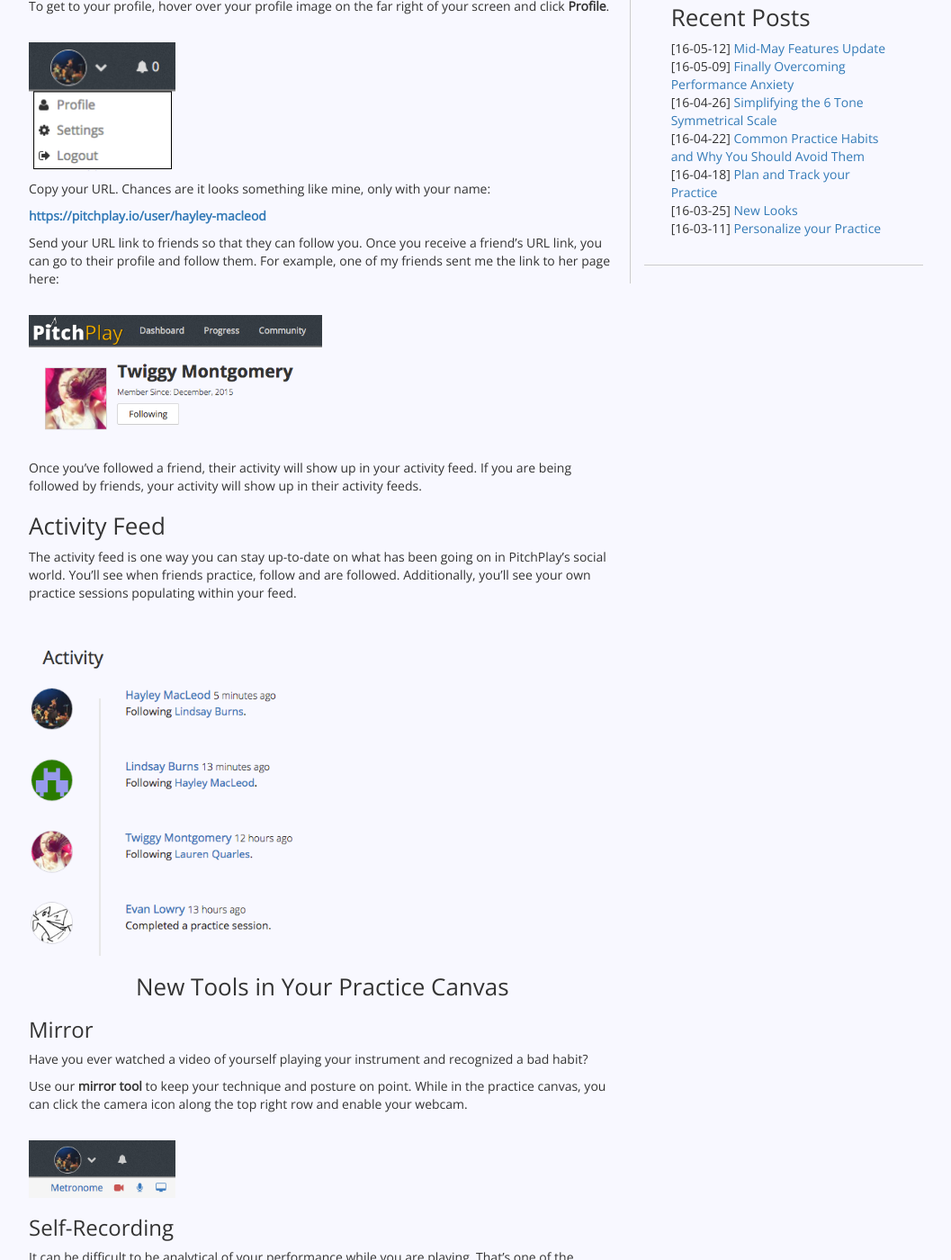
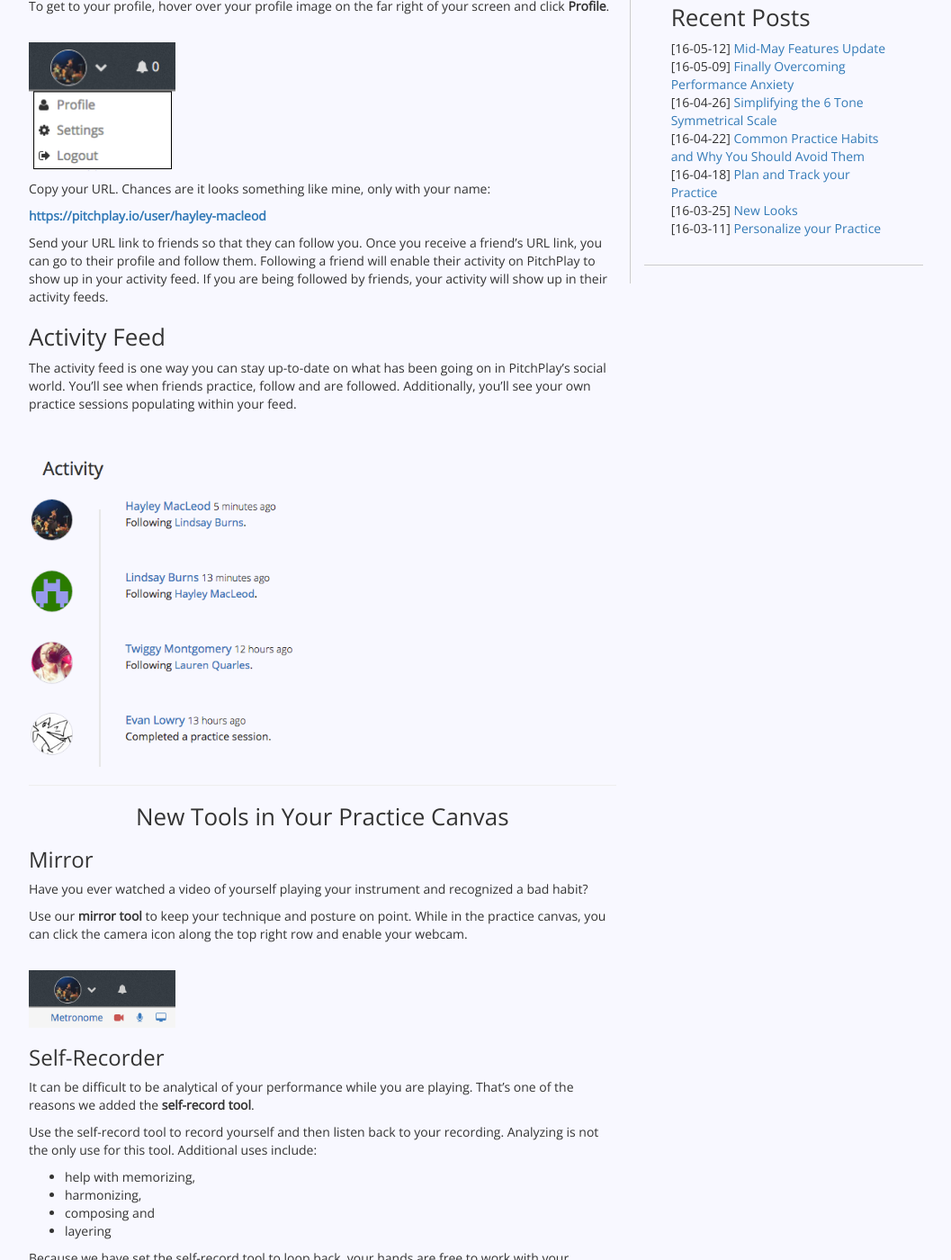
Before and after one commit to pitchplay/blog-content, a Jekyll site: the page built from _posts/2016-05-12-Look-Record-Copy.md, in a window 1280 px wide and 1400 px high, scrolled down 266 px. Shown: the whole window at 90% size, without its empty margins (111-1168 px from the left). Built offline with Jekyll 4.4.1, drawn with Linux system fonts in a browser that asks for light colours; nearby versions of some CDN libraries; a script that is not in the unit is left out; comment, search, counter and statistics services are not loaded.

Commit message:
Final edits removing clutter image & text

```diff
--- a/_posts/2016-05-12-Look-Record-Copy.md
+++ b/_posts/2016-05-12-Look-Record-Copy.md
@@ -17,17 +17,15 @@
 
 __[https://pitchplay.io/user/hayley-macleod](https://pitchplay.io/user/hayley-macleod)__
 
-Send your URL link to friends so that they can follow you. Once you receive a friend's URL link, you can go to their profile and follow them. For example, one of my friends sent me the link to her page here:
-
-![](/assets/img/2016-05-13/twiggy.png){:width="50%"}
-
-Once you've followed a friend, their activity will show up in your activity feed. If you are being followed by friends, your activity will show up in their activity feeds.
+Send your URL link to friends so that they can follow you. Once you receive a friend's URL link, you can go to their profile and follow them. Following a friend will enable their activity on PitchPlay to show up in your activity feed. If you are being followed by friends, your activity will show up in their activity feeds.
 
 ## Activity Feed
 
 The activity feed is one way you can stay up-to-date on what has been going on in PitchPlay's social world. You'll see when friends practice, follow and are followed. Additionally, you'll see your own practice sessions populating within your feed.
 
 ![](/assets/img/2016-05-13/activityfeed.png){:width="50%"}
+
+---
 
 ## <center> New Tools in Your Practice Canvas
 
@@ -40,7 +38,7 @@
 ![](/assets/img/2016-05-13/mirror.png){:width="25%"}
 
 
-### Self-Recording
+### Self-Recorder
 
 It can be difficult to be analytical of your performance while you are playing. That's one of the reasons we added the __self-record tool__.
 
```
